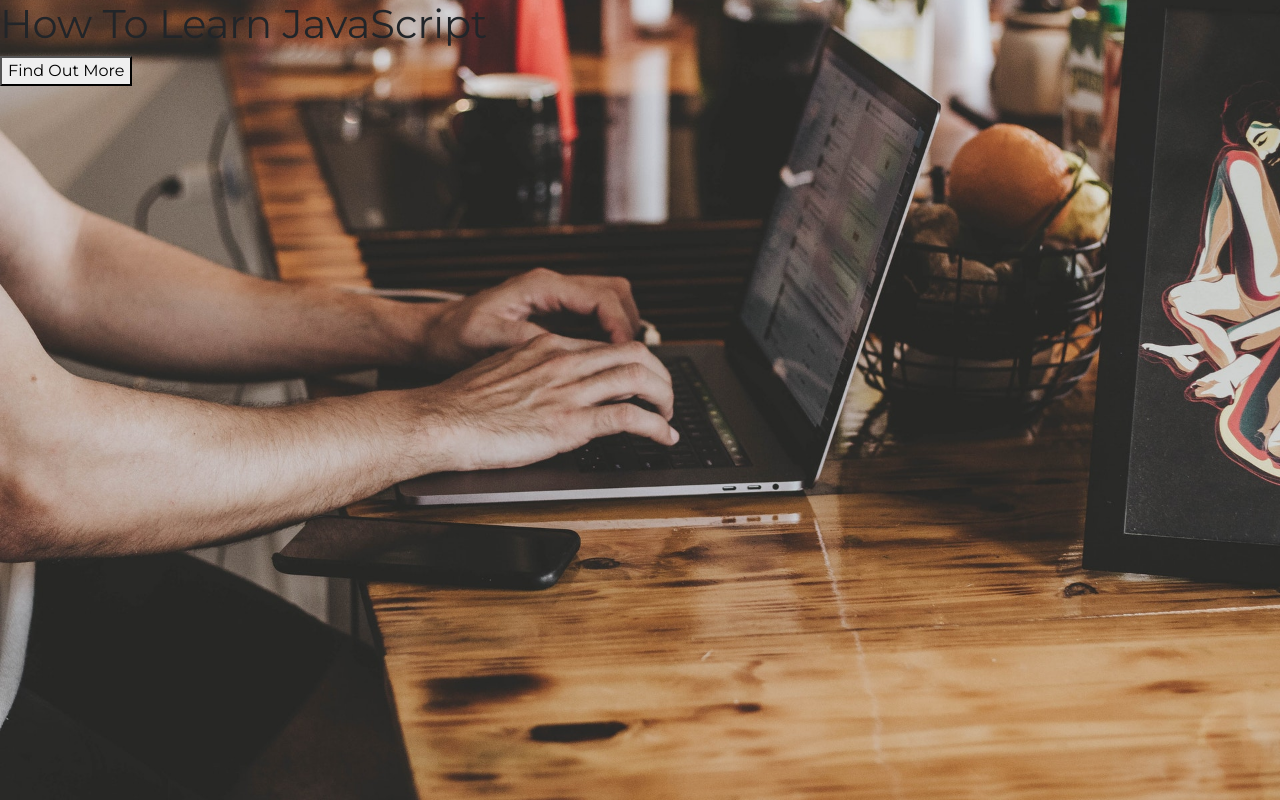
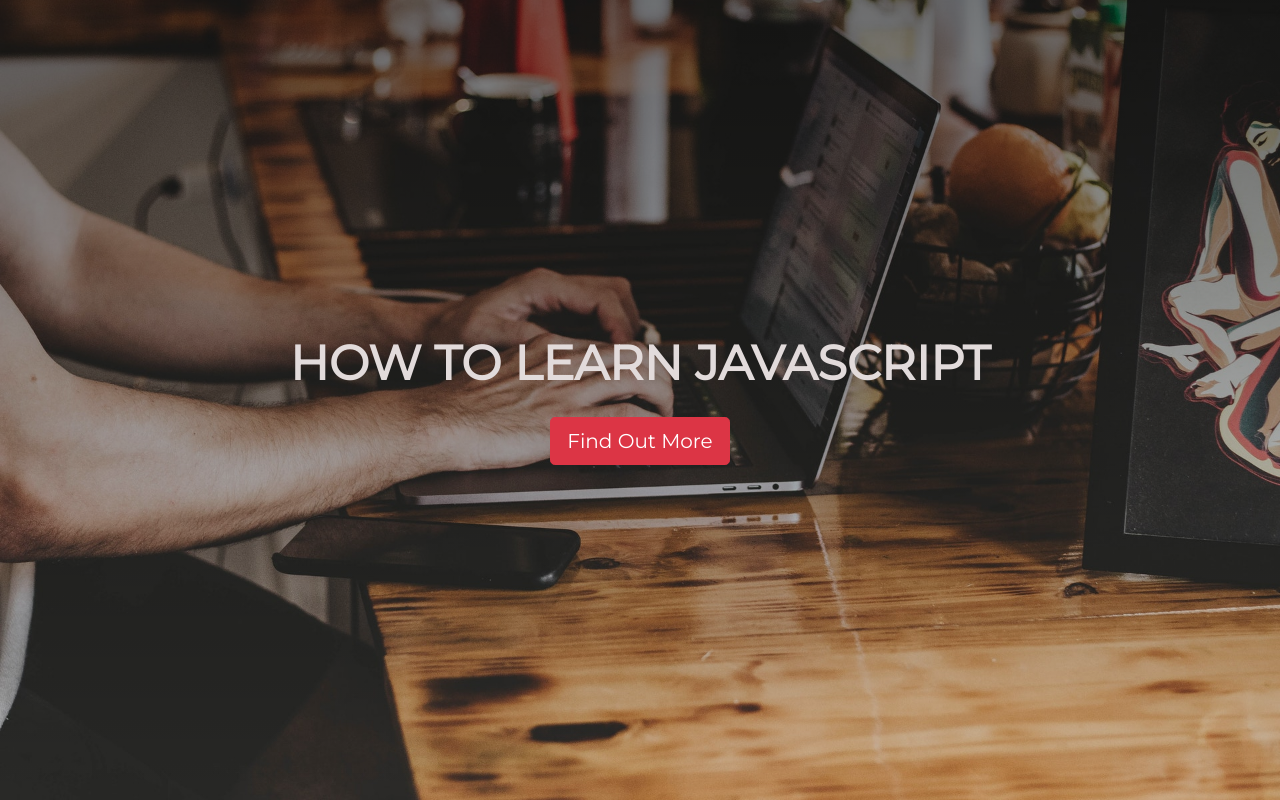
Before and after one commit to dominicdaviescodes/ztm-landing, a plain HTML site: page index.html in a window 1280 px wide. Drawn offline with nearby package versions, Linux system fonts and the light colour scheme.

Commit message:
style h1 and button

```diff
--- a/index.html
+++ b/index.html
@@ -16,8 +16,16 @@
 </head>
 
 <body>
-  <h1>How To Learn JavaScript</h1>
-  <button>Find Out More</button>
+  <div class="container d-flex align-items-center h-100 justify-content-center">
+    <div class="row">
+      <header class="text-center col-12 ">
+        <h1 class="text-uppercase mb-4"><strong>How To Learn JavaScript</strong></h1>
+      </header>
+      <section class="text-center col-12">
+        <button class="btn btn-lg btn-danger">Find Out More</button>
+      </section>
+    </div>
+  </div>
 </body>
 
 </html>
--- a/style.css
+++ b/style.css
@@ -3,9 +3,21 @@ html {
   width: 100%;
   height: 100%;
   font-family: 'Montserrat', sans-serif;
-  background: url(./showcase.jpg) no-repeat center center fixed;
+  /* background: linear-gradient(rgba(0, 0, 0, 0.5), transparent), url('./img/landing-page.jpg'); */
+  background: linear-gradient(rgba(0, 0, 0, 0.5), transparent),
+    url(./showcase.jpg) no-repeat center center fixed;
   -webkit-background-size: cover;
   -moz-background-size: cover;
   -o-background-size: cover;
   background-size: cover;
+  /* flex */
+  /* display: flex;
+  flex-direction: column;
+  justify-content: center;
+  align-items: center; */
 }
+
+h1 {
+  color: #e2dbdb;
+  font-size: 3rem;
+}
```
